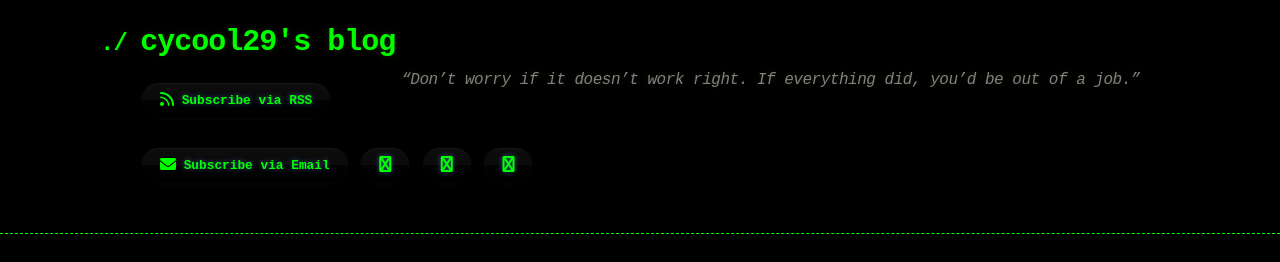
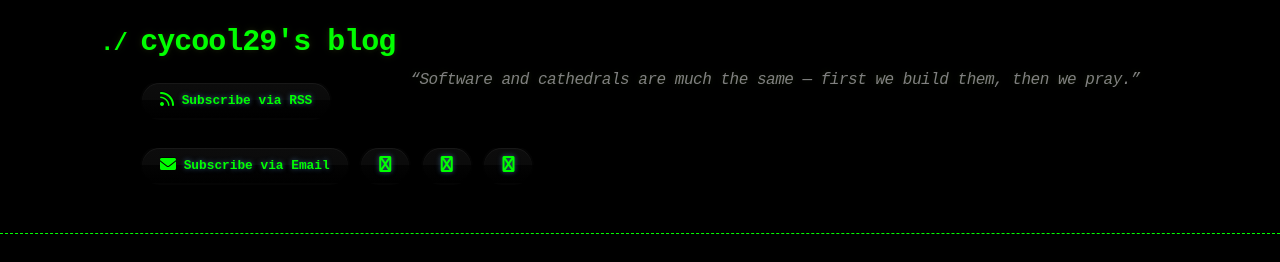
Before and after one commit to cycool29/cycool29.github.io, a Jekyll site: the page built from index.md, in a window 1280 px wide and 900 px high. Shown: the top 262 px of the window. Built offline with Jekyll 4.4.1, drawn with Linux system fonts in a browser that asks for light colours; a style sheet for code colours, icons or effects is not loaded.

Commit message:
Update quotes

```diff
--- a/_config.yml
+++ b/_config.yml
@@ -1,5 +1,5 @@
 title: cycool29's blog
-description: "“Don’t worry if it doesn’t work right. If everything did, you’d be out of a job.” "
+description: "“Software and cathedrals are much the same — first we build them, then we pray.” "
 bio: A high school student. Intermediate in Python, Git, Bash. Learning JavaScript. He/Him. "
 author: cycool29
 url: https://cycool29.github.io
```
